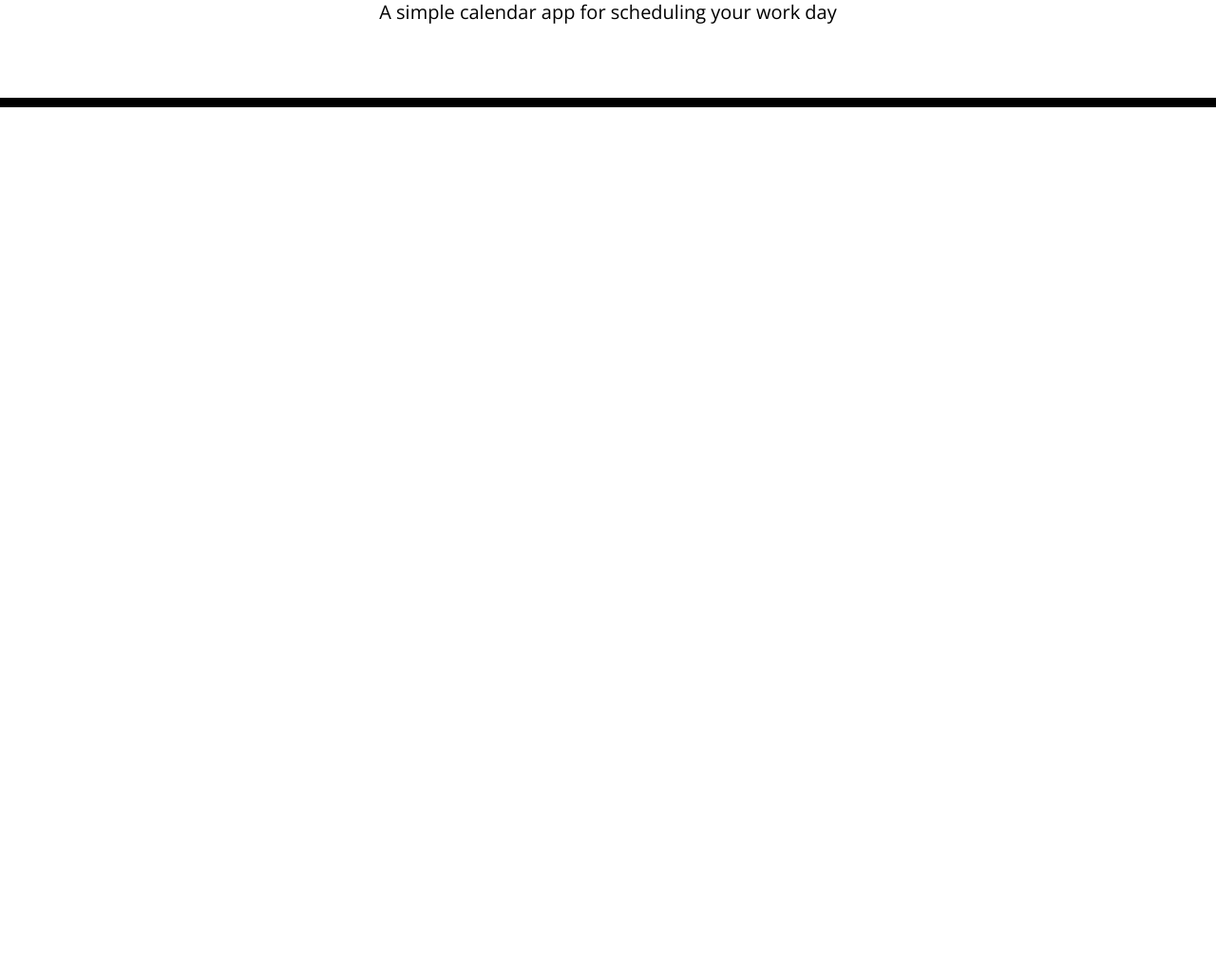
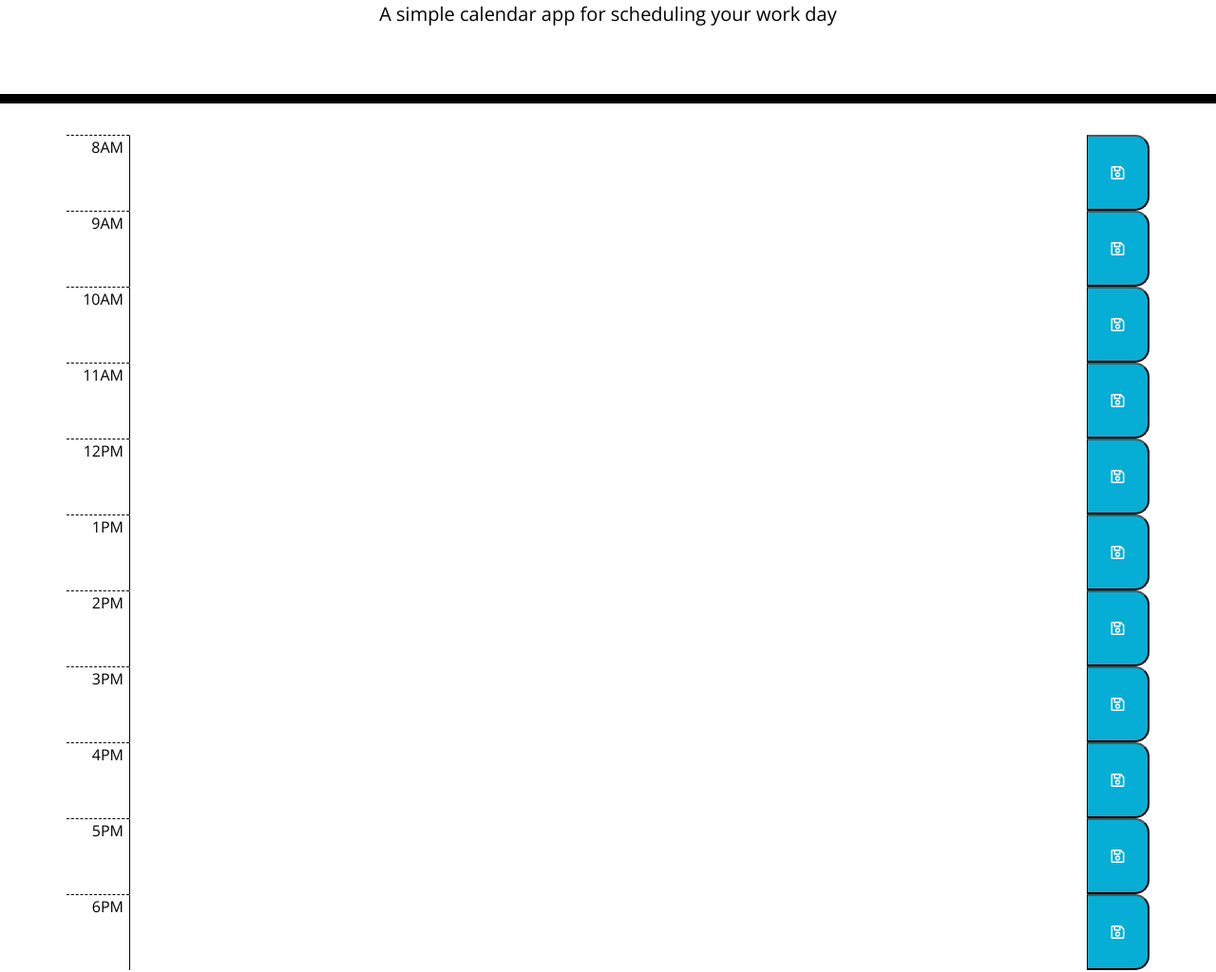
Before and after one commit to kylest0kes/day_planner, a plain HTML site: page index.html in a window 1280 px wide. Shown: the part 155-1179 px from the top of the page at 95% size. Before the commit the page ends 800 px from the top, so only its background shows below. Drawn offline with nearby package versions, Linux system fonts and the light colour scheme.

Commit message:
created all html and additional css

```diff
--- a/index.html
+++ b/index.html
@@ -25,14 +25,70 @@
   <body>
     <header class="jumbotron">
       <h1 class="display-3">Work Day Scheduler</h1>
-      <p class="lead">A simple calendar app for scheduling your work day</p>
+      <h3 class="lead">A simple calendar app for scheduling your work day</h3>
       <p id="currentDay" class="lead"></p>
     </header>
-    <div class="container">
-      <!-- Timeblocks go here -->
+    <div class="container time-block">
+      <!-- Timeblocks go here-->
+        <div class="row">
+            <div class="hour"><p>8AM</p></div>
+            <div><textarea></textarea></div>
+            <div><button class="saveBtn"><i class="far fa-save"></i></button></div>
+        </div>
+        <div class="row">
+            <div class="hour"><p>9AM</p></div>
+            <div><textarea></textarea></div>
+            <div><button class="saveBtn"><i class="far fa-save"></i></button></div>
+        </div>
+        <div class="row">
+            <div class="hour"><p>10AM</p></div>
+            <div><textarea></textarea></div>
+            <div><button class="saveBtn"><i class="far fa-save"></i></button></div>
+        </div>
+        <div class="row">
+            <div class="hour"><p>11AM</p></div>
+            <div><textarea></textarea></div>
+            <div><button class="saveBtn"><i class="far fa-save"></i></button></div>
+        </div>
+        <div class="row">
+            <div class="hour"><p>12PM</p></div>
+            <div><textarea></textarea></div>
+            <div><button class="saveBtn"><i class="far fa-save"></i></button></div>
+        </div>
+        <div class="row">
+            <div class="hour"><p>1PM</p></div>
+            <div><textarea></textarea></div>
+            <div><button class="saveBtn"><i class="far fa-save"></i></button></div>
+        </div>
+        <div class="row">
+            <div class="hour"><p>2PM</p></div>
+            <div><textarea></textarea></div>
+            <div><button class="saveBtn"><i class="far fa-save"></i></button></div>
+        </div>
+        <div class="row">
+            <div class="hour"><p>3PM</p></div>
+            <div><textarea></textarea></div>
+            <div><button class="saveBtn"><i class="far fa-save"></i></button></div>
+        </div>
+        <div class="row">
+            <div class="hour"><p>4PM</p></div>
+            <div><textarea></textarea></div>
+            <div><button class="saveBtn"><i class="far fa-save"></i></button></div>
+        </div>
+        <div class="row">
+            <div class="hour"><p>5PM</p></div>
+            <div><textarea></textarea></div>
+            <div><button class="saveBtn"><i class="far fa-save"></i></button></div>
+        </div>
+        <div class="row">
+            <div class="hour"><p>6PM</p></div>
+            <div><textarea></textarea></div>
+            <div><button class="saveBtn"><i class="far fa-save"></i></button></div>
+        </div>
     </div>
 
     <script src="https://code.jquery.com/jquery-3.4.1.min.js"></script>
     <script src="https://cdnjs.cloudflare.com/ajax/libs/moment.js/2.24.0/moment.min.js"></script>
+    <script src="script.js"></script>
   </body>
 </html>
--- a/style.css
+++ b/style.css
@@ -10,7 +10,15 @@ body {
     resize: none;
     color: #000000;
     border-left: 1px solid black;
-    padding: 10px;
+    width: 1008px;
+    height: 80px;
+    border-top: 1px solid white;;
+}
+
+p{
+    line-height: 25px;
+    float: right;
+    margin-right: 6px;
 }
 
 .jumbotron {
@@ -40,21 +48,22 @@ body {
     background-color: #ffffff;
     color: #000000;
     border-top: 1px dashed #000000;
+    width: 66px;
 }
 
 .past {
     background-color: #d3d3d3;
-    color: white;
+    color: black;
 }
 
 .present {
     background-color: #ff6961;
-    color: white;
+    color: black;
 }
 
 .future {
     background-color: #77dd77;
-    color: white;
+    color: black;
 }
 
 .saveBtn {
@@ -63,6 +72,8 @@ body {
     border-bottom-right-radius: 15px;
     background-color: #06AED5;
     color: white;
+    height: 80px;
+    width: 66px;
 }
 
 .saveBtn i:hover {
```
Also changed, not shown: script.js (added), 2 other files. Lines whose indentation alone changed are shown as unchanged.
